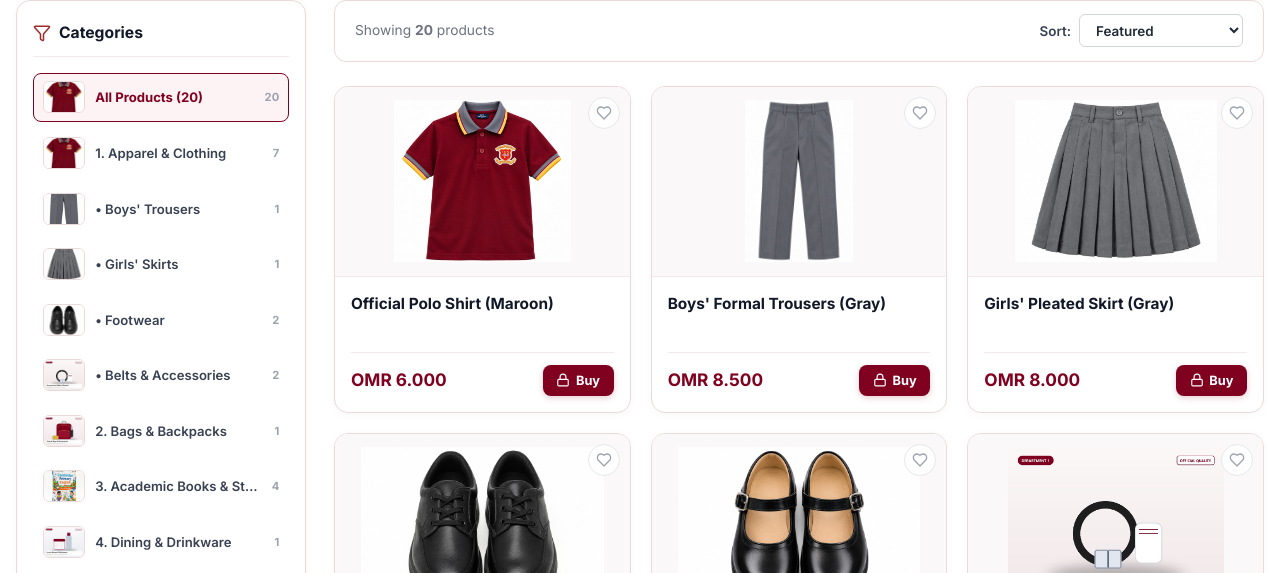
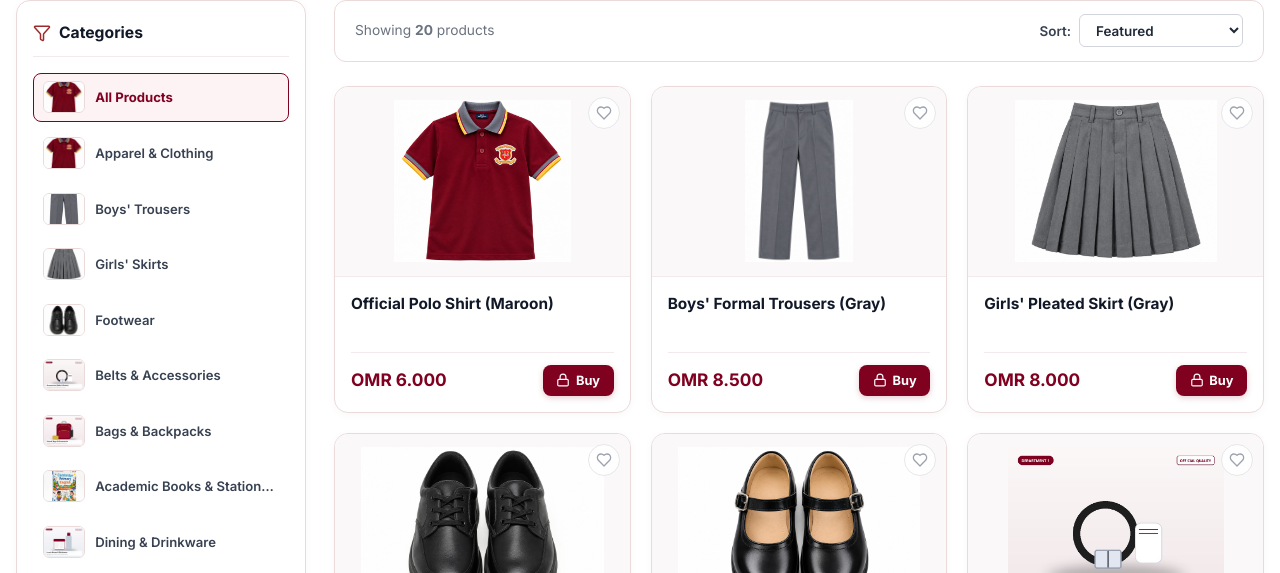
Before and after one commit to ghulam293/shop, a React (Vite) app in the folder frontend/: page /uniforms in a window 1280 px wide. Shown: the part 227-800 px from the top of the page. Built offline with nearby package versions, Linux system fonts and the light colour scheme; no server answers.

Commit message:
Remove category count numbers (20, 7, 2) and numerical prefixes from sidebar and menu

```diff
--- a/frontend/src/components/Header.js
+++ b/frontend/src/components/Header.js
@@ -73,23 +73,23 @@ export default function Header() {
     return location.pathname === path || (path.includes('?') && `${location.pathname}${location.search}` === path);
   };
 
-  // The 11 curated collections
+  // The categories list
   const allCategoryPoints = [
-    { id: 'uniforms', nameEn: '1. Apparel & Clothing', nameAr: '1. الملابس والأزياء', link: '/uniforms?category=school-uniforms', icon: '👕', badge: 'Apparel' },
-    { id: 'trousers', nameEn: "• Boys' Trousers", nameAr: '• بناطيل الأولاد', link: '/uniforms?category=boys-trousers', icon: '👖', badge: 'Fit' },
-    { id: 'skirts', nameEn: "• Girls' Skirts", nameAr: '• تنانير البنات', link: '/uniforms?category=girls-skirts', icon: '👗', badge: 'Pleated' },
-    { id: 'shoes', nameEn: '• Shoes & Footwear', nameAr: '• الأحذية الرسمية والجلدية', link: '/uniforms?category=shoes', icon: '👞', badge: 'Leather' },
-    { id: 'accessories', nameEn: '• Belts & Socks', nameAr: '• أحزمة وجوارب', link: '/uniforms?category=accessories', icon: '🎗️', badge: 'Accessories' },
-    { id: 'bags', nameEn: '2. Bags & Backpacks', nameAr: '2. الحقائب وحقائب الظهر', link: '/uniforms?category=school-bags', icon: '🎒', badge: 'Ergonomic' },
-    { id: 'books', nameEn: '3. Stationery & Books', nameAr: '3. الكتب والقرطاسية', link: '/uniforms?category=stationery-books', icon: '📚', badge: 'Cambridge' },
-    { id: 'lunchware', nameEn: '4. Lunch Boxes & Drinkware', nameAr: '4. علب الطعام ومطارات المشروبات', link: '/uniforms?category=lunch-boxes', icon: '🍱', badge: 'BPA-Free' },
-    { id: 'healthcare', nameEn: '5. Healthcare & Personal Care', nameAr: '5. الرعاية الصحية والعناية', link: '/uniforms?category=healthcare', icon: '🩺', badge: 'First-Aid' },
-    { id: 'sports', nameEn: '6. Fitness & Sports Equipment', nameAr: '6. اللياقة والرياضة', link: '/uniforms?category=fitness-sports', icon: '🏃', badge: 'Athletic' },
-    { id: 'electronics', nameEn: '7. Electronics & Mobile', nameAr: '7. الإلكترونيات وملحقات الهاتف', link: '/uniforms?category=electronics', icon: '⚡', badge: 'Exam Tech' },
-    { id: 'toys', nameEn: '8. Toys & Educational', nameAr: '8. ألعاب الذكاء والتعليم', link: '/uniforms?category=toys-educational', icon: '🧩', badge: 'STEM' },
-    { id: 'craft', nameEn: '9. Gifts, Art & Craft', nameAr: '9. الهدايا والأعمال الفنية', link: '/uniforms?category=gifts-craft', icon: '🎨', badge: 'Creative' },
-    { id: 'household', nameEn: '10. Household & Daily', nameAr: '10. المستلزمات المنزلية', link: '/uniforms?category=household', icon: '🏠', badge: 'Storage' },
-    { id: 'travel', nameEn: '11. Travel & Outdoor', nameAr: '11. السفر والرحلات', link: '/uniforms?category=travel-outdoor', icon: '🧳', badge: 'Luggage' }
+    { id: 'uniforms', nameEn: 'Apparel & Clothing', nameAr: 'الملابس والأزياء', link: '/uniforms?category=school-uniforms', icon: '👕', badge: 'Apparel' },
+    { id: 'trousers', nameEn: "Boys' Trousers", nameAr: 'بناطيل الأولاد', link: '/uniforms?category=boys-trousers', icon: '👖', badge: 'Fit' },
+    { id: 'skirts', nameEn: "Girls' Skirts", nameAr: 'تنانير البنات', link: '/uniforms?category=girls-skirts', icon: '👗', badge: 'Pleated' },
+    { id: 'shoes', nameEn: 'Shoes & Footwear', nameAr: 'الأحذية الرسمية والجلدية', link: '/uniforms?category=shoes', icon: '👞', badge: 'Leather' },
+    { id: 'accessories', nameEn: 'Belts & Socks', nameAr: 'أحزمة وجوارب', link: '/uniforms?category=accessories', icon: '🎗️', badge: 'Accessories' },
+    { id: 'bags', nameEn: 'Bags & Backpacks', nameAr: 'الحقائب وحقائب الظهر', link: '/uniforms?category=school-bags', icon: '🎒', badge: 'Ergonomic' },
+    { id: 'books', nameEn: 'Stationery & Books', nameAr: 'الكتب والقرطاسية', link: '/uniforms?category=stationery-books', icon: '📚', badge: 'Cambridge' },
+    { id: 'lunchware', nameEn: 'Lunch Boxes & Drinkware', nameAr: 'علب الطعام ومطارات المشروبات', link: '/uniforms?category=lunch-boxes', icon: '🍱', badge: 'BPA-Free' },
+    { id: 'healthcare', nameEn: 'Healthcare & Personal Care', nameAr: 'الرعاية الصحية والعناية', link: '/uniforms?category=healthcare', icon: '🩺', badge: 'First-Aid' },
+    { id: 'sports', nameEn: 'Fitness & Sports Equipment', nameAr: 'اللياقة والرياضة', link: '/uniforms?category=fitness-sports', icon: '🏃', badge: 'Athletic' },
+    { id: 'electronics', nameEn: 'Electronics & Mobile', nameAr: 'الإلكترونيات وملحقات الهاتف', link: '/uniforms?category=electronics', icon: '⚡', badge: 'Exam Tech' },
+    { id: 'toys', nameEn: 'Toys & Educational', nameAr: 'ألعاب الذكاء والتعليم', link: '/uniforms?category=toys-educational', icon: '🧩', badge: 'STEM' },
+    { id: 'craft', nameEn: 'Gifts, Art & Craft', nameAr: 'الهدايا والأعمال الفنية', link: '/uniforms?category=gifts-craft', icon: '🎨', badge: 'Creative' },
+    { id: 'household', nameEn: 'Household & Daily', nameAr: 'المستلزمات المنزلية', link: '/uniforms?category=household', icon: '🏠', badge: 'Storage' },
+    { id: 'travel', nameEn: 'Travel & Outdoor', nameAr: 'السفر والرحلات', link: '/uniforms?category=travel-outdoor', icon: '🧳', badge: 'Luggage' }
   ];
 
   return (
--- a/frontend/src/pages/UniformsPage.js
+++ b/frontend/src/pages/UniformsPage.js
@@ -89,25 +89,25 @@ export default function UniformsPage() {
     setTimeout(() => setAddedItem(null), 1800);
   };
 
-  // Complete curated collections list dynamically counted from store
+  // Categories list without numbers or clutter
   const categoriesList = useMemo(() => [
-    { id: 'all', label: isRTL ? `جميع المنتجات (${allProducts.length})` : `All Products (${allProducts.length})`, count: allProducts.length, image: '/products/polo-shirt-front.jpg' },
-    { id: 'school-uniforms', label: isRTL ? '1. الملابس والأزياء' : '1. Apparel & Clothing', count: allProducts.filter(p => p.category === 'school-uniforms').length, image: '/products/polo-shirt-front.jpg' },
-    { id: 'boys-trousers', label: isRTL ? '• بناطيل الأولاد' : "• Boys' Trousers", count: allProducts.filter(p => p.subCategory === 'boys-trousers').length, image: '/products/boys-gray-trousers.jpg' },
-    { id: 'girls-skirts', label: isRTL ? '• تنانير البنات' : "• Girls' Skirts", count: allProducts.filter(p => p.subCategory === 'girls-skirts').length, image: '/products/girls-gray-skirt.jpg' },
-    { id: 'shoes', label: isRTL ? '• الأحذية الرسمية والجلدية' : '• Footwear', count: allProducts.filter(p => p.subCategory === 'shoes' || p.category === 'shoes').length, image: '/products/boys-black-shoes.jpg' },
-    { id: 'accessories', label: isRTL ? '• الإكسسوارات (أحزمة وجوارب)' : '• Belts & Accessories', count: allProducts.filter(p => p.subCategory === 'accessories' || p.category === 'accessories').length, image: '/products/school-accessories-set.jpg' },
-    { id: 'school-bags', label: isRTL ? '2. الحقائب وحقائب الظهر' : '2. Bags & Backpacks', count: allProducts.filter(p => p.category === 'school-bags').length, image: '/products/school-bags-accessories.jpg' },
-    { id: 'stationery-books', label: isRTL ? '3. الكتب والقرطاسية الأكاديمية' : '3. Academic Books & Stationery', count: allProducts.filter(p => p.category === 'stationery-books').length, image: '/products/cambridge-english-book.jpg' },
-    { id: 'lunch-boxes', label: isRTL ? '4. علب الطعام ومطارات المشروبات' : '4. Dining & Drinkware', count: allProducts.filter(p => p.category === 'lunch-boxes').length, image: '/products/lunch-boxes-drinkware.jpg' },
-    { id: 'healthcare', label: isRTL ? '5. الرعاية الصحية والعناية' : '5. Wellness & Personal Care', count: allProducts.filter(p => p.category === 'healthcare').length, image: '/products/healthcare-personal-care.jpg' },
-    { id: 'fitness-sports', label: isRTL ? '6. اللياقة والرياضة البدنية' : '6. Athletics & Sports Gear', count: allProducts.filter(p => p.category === 'fitness-sports').length, image: '/products/fitness-sports-equipment.jpg' },
-    { id: 'electronics', label: isRTL ? '7. الإلكترونيات وملحقات التقنية' : '7. Electronics & Tech Gear', count: allProducts.filter(p => p.category === 'electronics').length, image: '/products/electronics-mobile-accessories.jpg' },
-    { id: 'toys-educational', label: isRTL ? '8. ألعاب الذكاء والتعليم' : '8. Educational & STEM Play', count: allProducts.filter(p => p.category === 'toys-educational').length, image: '/products/toys-educational-products.jpg' },
-    { id: 'gifts-craft', label: isRTL ? '9. الهدايا والأعمال الفنية' : '9. Fine Arts, Crafts & Gifts', count: allProducts.filter(p => p.category === 'gifts-craft').length, image: '/products/gifts-art-craft.jpg' },
-    { id: 'household', label: isRTL ? '10. المستلزمات والمنظمات المنزلية' : '10. Household Essentials', count: allProducts.filter(p => p.category === 'household').length, image: '/products/household-daily-essentials.jpg' },
-    { id: 'travel-outdoor', label: isRTL ? '11. السفر والرحلات الخارجية' : '11. Travel & Outdoor Luggage', count: allProducts.filter(p => p.category === 'travel-outdoor').length, image: '/products/travel-outdoor-accessories.jpg' }
-  ], [allProducts, isRTL]);
+    { id: 'all', label: isRTL ? 'جميع المنتجات' : 'All Products', image: '/products/polo-shirt-front.jpg' },
+    { id: 'school-uniforms', label: isRTL ? 'الملابس والأزياء' : 'Apparel & Clothing', image: '/products/polo-shirt-front.jpg' },
+    { id: 'boys-trousers', label: isRTL ? 'بناطيل الأولاد' : "Boys' Trousers", image: '/products/boys-gray-trousers.jpg' },
+    { id: 'girls-skirts', label: isRTL ? 'تنانير البنات' : "Girls' Skirts", image: '/products/girls-gray-skirt.jpg' },
+    { id: 'shoes', label: isRTL ? 'الأحذية الرسمية والجلدية' : 'Footwear', image: '/products/boys-black-shoes.jpg' },
+    { id: 'accessories', label: isRTL ? 'الإكسسوارات (أحزمة وجوارب)' : 'Belts & Accessories', image: '/products/school-accessories-set.jpg' },
+    { id: 'school-bags', label: isRTL ? 'الحقائب وحقائب الظهر' : 'Bags & Backpacks', image: '/products/school-bags-accessories.jpg' },
+    { id: 'stationery-books', label: isRTL ? 'الكتب والقرطاسية الأكاديمية' : 'Academic Books & Stationery', image: '/products/cambridge-english-book.jpg' },
+    { id: 'lunch-boxes', label: isRTL ? 'علب الطعام ومطارات المشروبات' : 'Dining & Drinkware', image: '/products/lunch-boxes-drinkware.jpg' },
+    { id: 'healthcare', label: isRTL ? 'الرعاية الصحية والعناية' : 'Wellness & Personal Care', image: '/products/healthcare-personal-care.jpg' },
+    { id: 'fitness-sports', label: isRTL ? 'اللياقة والرياضة البدنية' : 'Athletics & Sports Gear', image: '/products/fitness-sports-equipment.jpg' },
+    { id: 'electronics', label: isRTL ? 'الإلكترونيات وملحقات التقنية' : 'Electronics & Tech Gear', image: '/products/electronics-mobile-accessories.jpg' },
+    { id: 'toys-educational', label: isRTL ? 'ألعاب الذكاء والتعليم' : 'Educational & STEM Play', image: '/products/toys-educational-products.jpg' },
+    { id: 'gifts-craft', label: isRTL ? 'الهدايا والأعمال الفنية' : 'Fine Arts, Crafts & Gifts', image: '/products/gifts-art-craft.jpg' },
+    { id: 'household', label: isRTL ? 'المستلزمات والمنظمات المنزلية' : 'Household Essentials', image: '/products/household-daily-essentials.jpg' },
+    { id: 'travel-outdoor', label: isRTL ? 'السفر والرحلات الخارجية' : 'Travel & Outdoor Luggage', image: '/products/travel-outdoor-accessories.jpg' }
+  ], [isRTL]);
 
   return (
     <div className="uniforms-page-container">
@@ -221,9 +221,6 @@ export default function UniformsPage() {
                   />
                   <span style={{ flex: 1, whiteSpace: 'nowrap', overflow: 'hidden', textOverflow: 'ellipsis' }}>
                     {cat.label}
-                  </span>
-                  <span style={{ fontSize: '0.7rem', color: '#9ca3af', fontWeight: '700' }}>
-                    {cat.count}
                   </span>
                 </button>
               );
```
